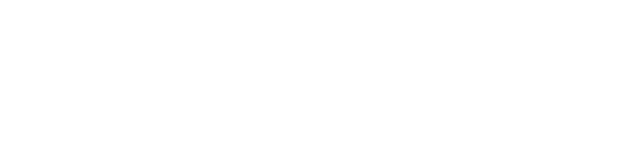
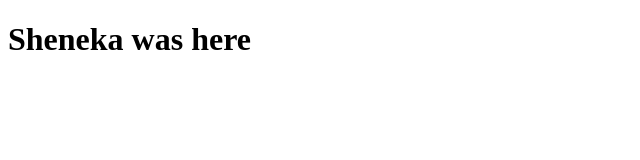
Before and after one commit to shinha/gitdemo, a plain HTML site: page index.html in a window 1280 px wide. Shown: the whole page, without its empty margins (0-640 px from the left). Drawn offline with Linux system fonts and the light colour scheme.

Commit message:
Git repo assignment

```diff
--- a/index.html
+++ b/index.html
@@ -7,6 +7,7 @@
     <title>Document</title>
 </head>
 <body>
+    <h1> Sheneka was here</h1>
 
 </body>
 </html>
```
